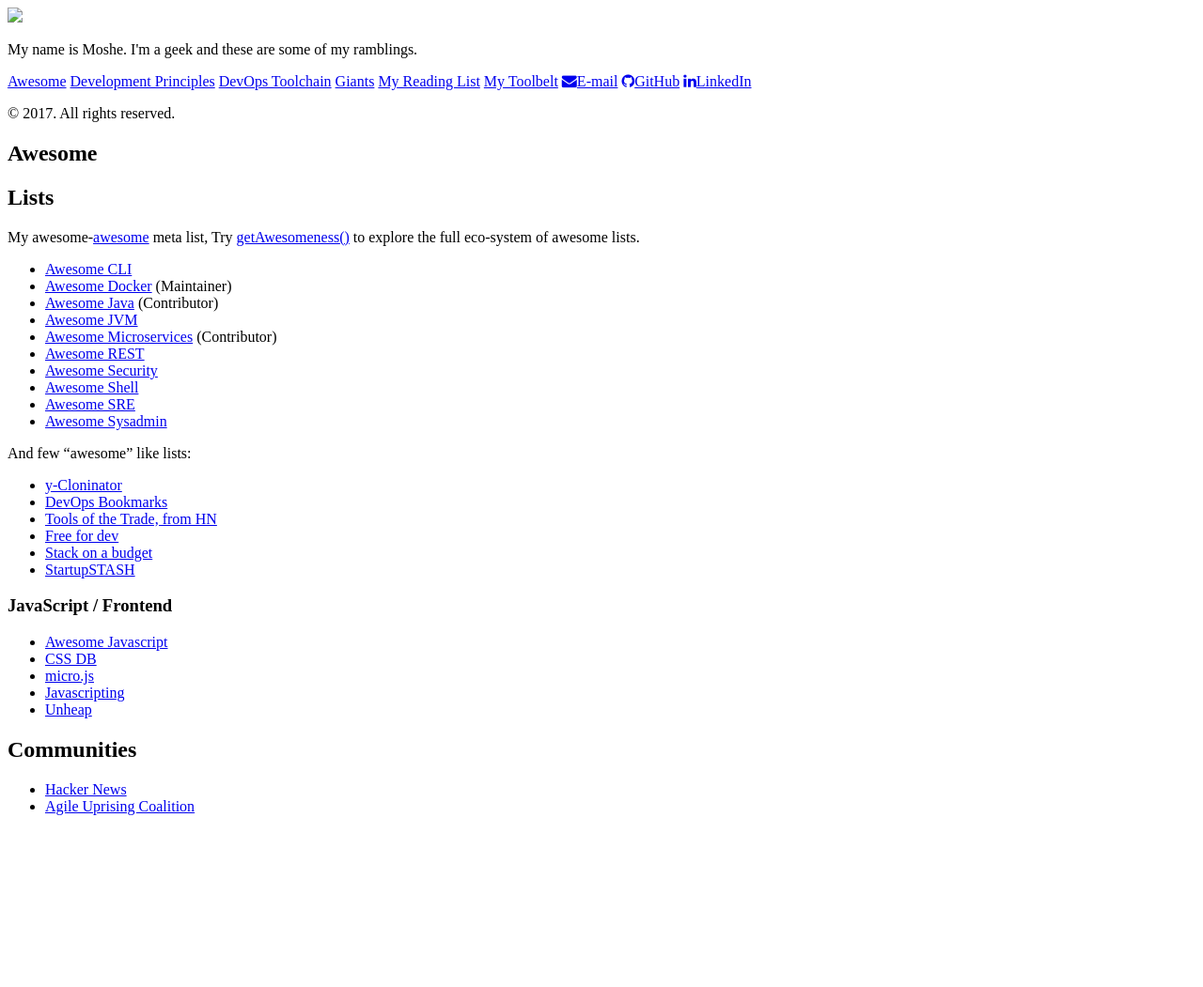
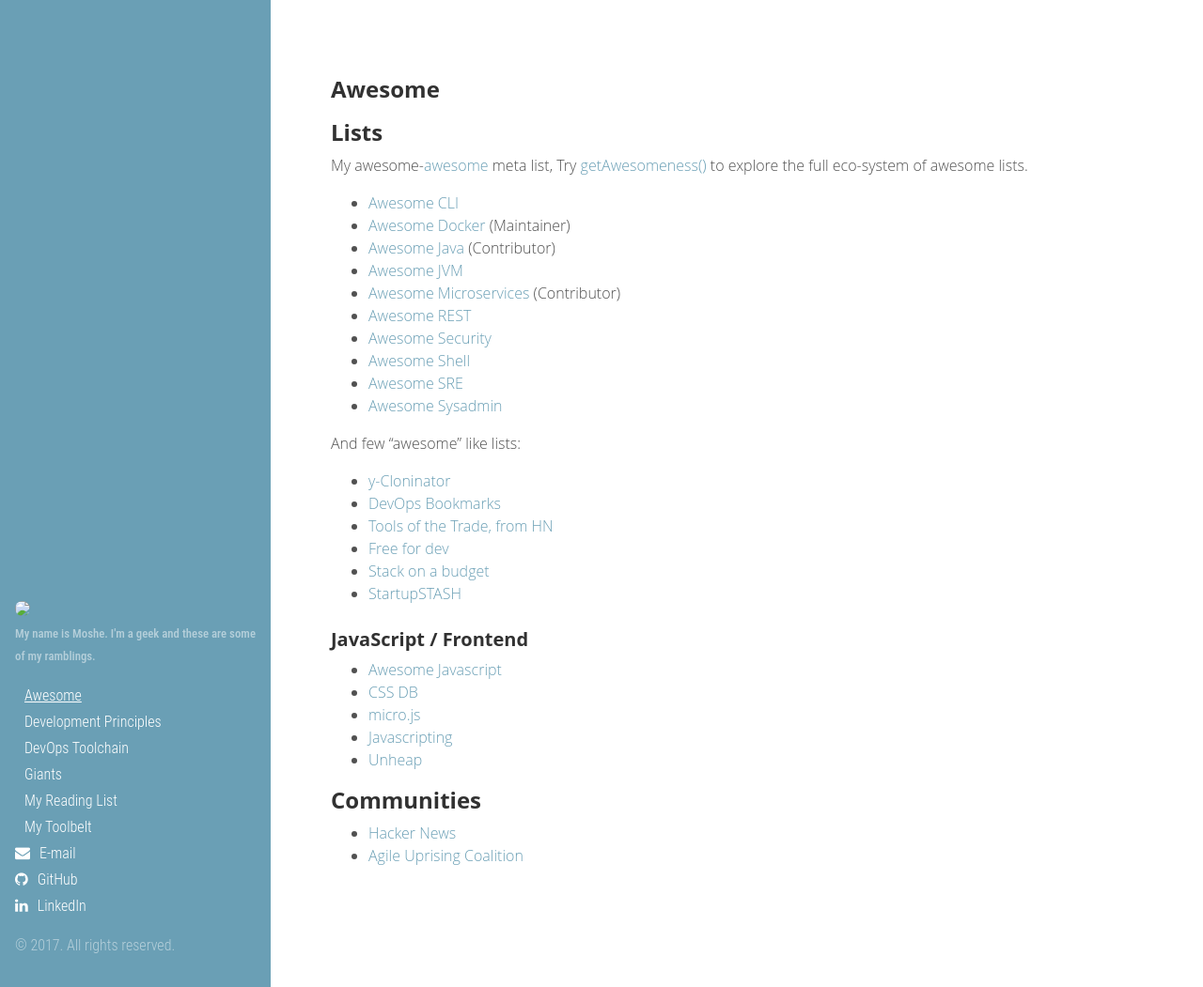
Before and after one commit to Moshe-Immerman/Moshe-Immerman, a Jekyll site: the page built from awesome.md, in a window 1280 px wide and 1051 px high. Shown: the whole window at 94% size. Built offline with Jekyll 4.4.1, drawn with Linux system fonts in a browser that asks for light colours; our own code applies the rules of GitHub Pages for plain Markdown files.

Commit message:
fix style

```diff
--- a/_includes/head.html
+++ b/_includes/head.html
@@ -27,10 +27,10 @@
 
   <!-- CSS -->
   <link href="https://maxcdn.bootstrapcdn.com/font-awesome/4.7.0/css/font-awesome.min.css" rel="stylesheet" integrity="sha384-wvfXpqpZZVQGK6TAh5PVlGOfQNHSoD2xbE+QkPxCAFlNEevoEH3Sl0sibVcOQVnN" crossorigin="anonymous">
-  <link rel="stylesheet" href="{{ site.baseurl }}public/dist/styles.css">
+  <link rel="stylesheet" href="/public/dist/styles.css">
 
   <!-- Icons -->
-  <link rel="shortcut icon" href="{{ site.baseurl }}public/favicon.png">
+  <link rel="shortcut icon" href="/public/favicon.png">
 
   <!-- RSS -->
   <link rel="alternate" type="application/rss+xml" title="RSS" href="/atom.xml">
```
